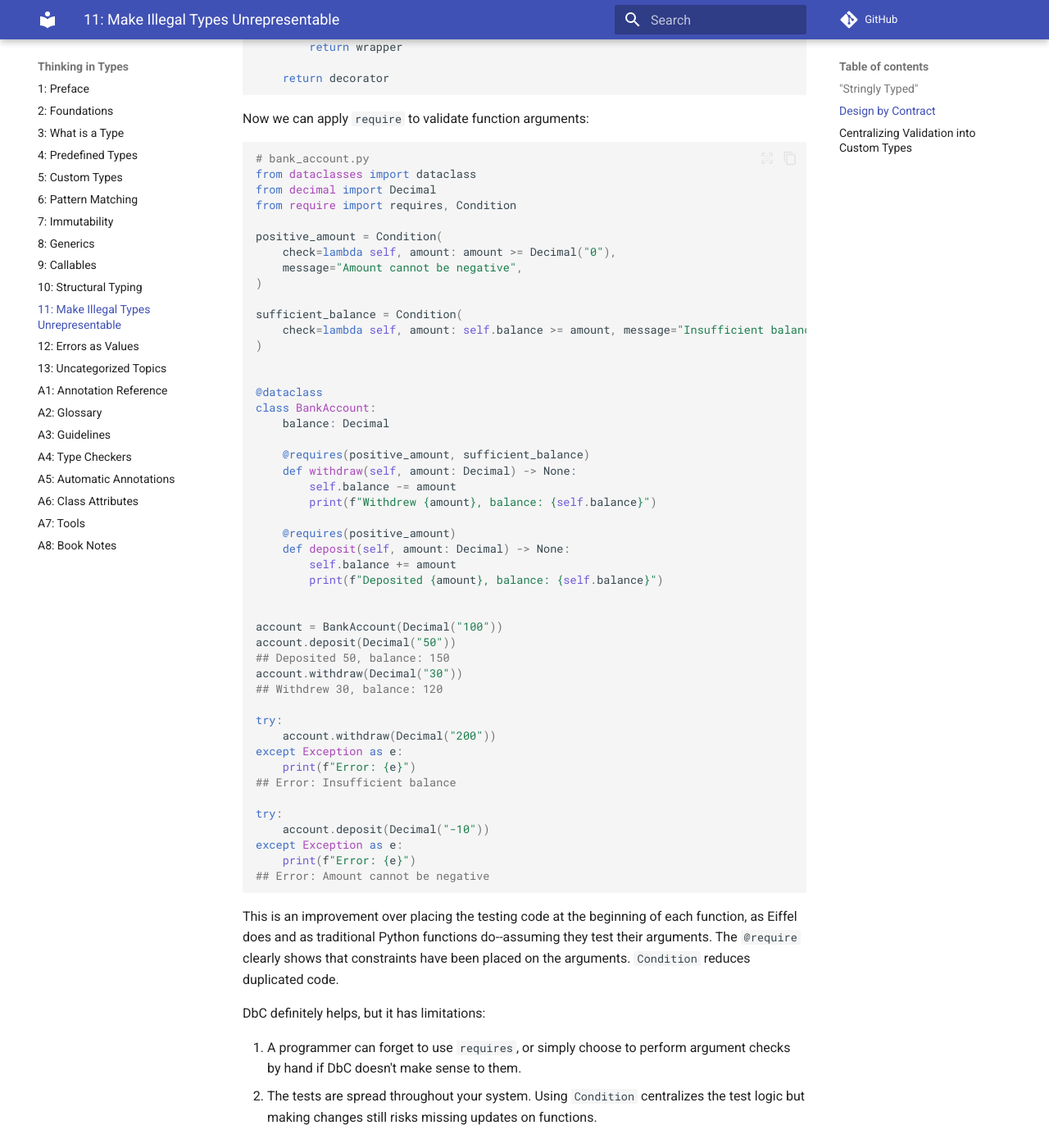
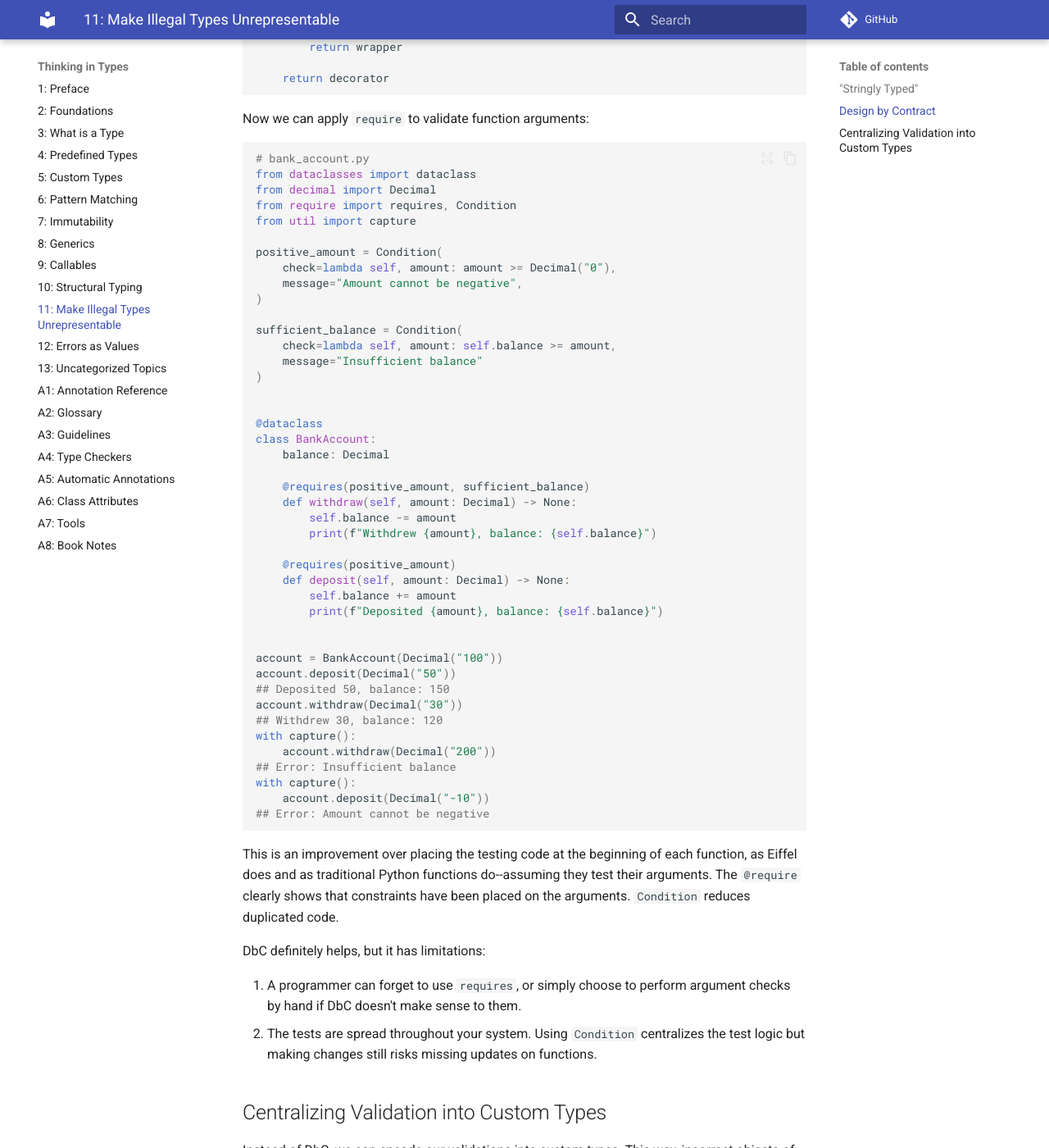
Before and after one commit to ThinkingInTypes/ThinkingInTypes.github.io, an MkDocs documentation site: the page built from Chapters/11_Make_Illegal_Types_Unrepresentable.md, in a window 1280 px wide and 1400 px high, scrolled down 2110 px. Shown: the whole window at 82% size. Built offline with MkDocs 1.6.1 and Material for MkDocs 9.7.7, drawn with Linux system fonts in a browser that asks for light colours; comment, search, counter and statistics services are not loaded; some of the changed text lies outside the part shown.

Commit message:
Capture import works, more functional capture.py

````diff
--- a/Chapters/11_Make_Illegal_Types_Unrepresentable.md
+++ b/Chapters/11_Make_Illegal_Types_Unrepresentable.md
@@ -85,6 +85,7 @@ Now we can apply `require` to validate function arguments:
 from dataclasses import dataclass
 from decimal import Decimal
 from require import requires, Condition
+from util import capture
 
 positive_amount = Condition(
     check=lambda self, amount: amount >= Decimal("0"),
@@ -92,7 +93,8 @@ positive_amount = Condition(
 )
 
 sufficient_balance = Condition(
-    check=lambda self, amount: self.balance >= amount, message="Insufficient balance"
+    check=lambda self, amount: self.balance >= amount,
+    message="Insufficient balance"
 )
 
 
@@ -116,17 +118,11 @@ account.deposit(Decimal("50"))
 ## Deposited 50, balance: 150
 account.withdraw(Decimal("30"))
 ## Withdrew 30, balance: 120
-
-try:
+with capture():
     account.withdraw(Decimal("200"))
-except Exception as e:
-    print(f"Error: {e}")
 ## Error: Insufficient balance
-
-try:
+with capture():
     account.deposit(Decimal("-10"))
-except Exception as e:
-    print(f"Error: {e}")
 ## Error: Amount cannot be negative
 ```
 
@@ -204,6 +200,7 @@ from dataclasses import dataclass
 
 from amount import Amount
 from balance import Balance
+from util import capture
 
 
 @dataclass
@@ -224,17 +221,11 @@ account.deposit(Amount(50))
 ## Deposited 50, balance: 150
 account.withdraw(Amount(30))
 ## Withdrew 30, balance: 120
-
-try:
+with capture():
     account.withdraw(Amount(200))  # Too much
-except ValueError as e:
-    print(f"Error: {e}")
 ## Error: Amount cannot be negative, got -80
-
-try:
+with capture():
     account.deposit(Amount(-10))  # Invalid
-except ValueError as e:
-    print(f"Error: {e}")
 ## Error: Amount cannot be negative, got -10
 ```
 
````
Also changed, not shown: 1 other file.
